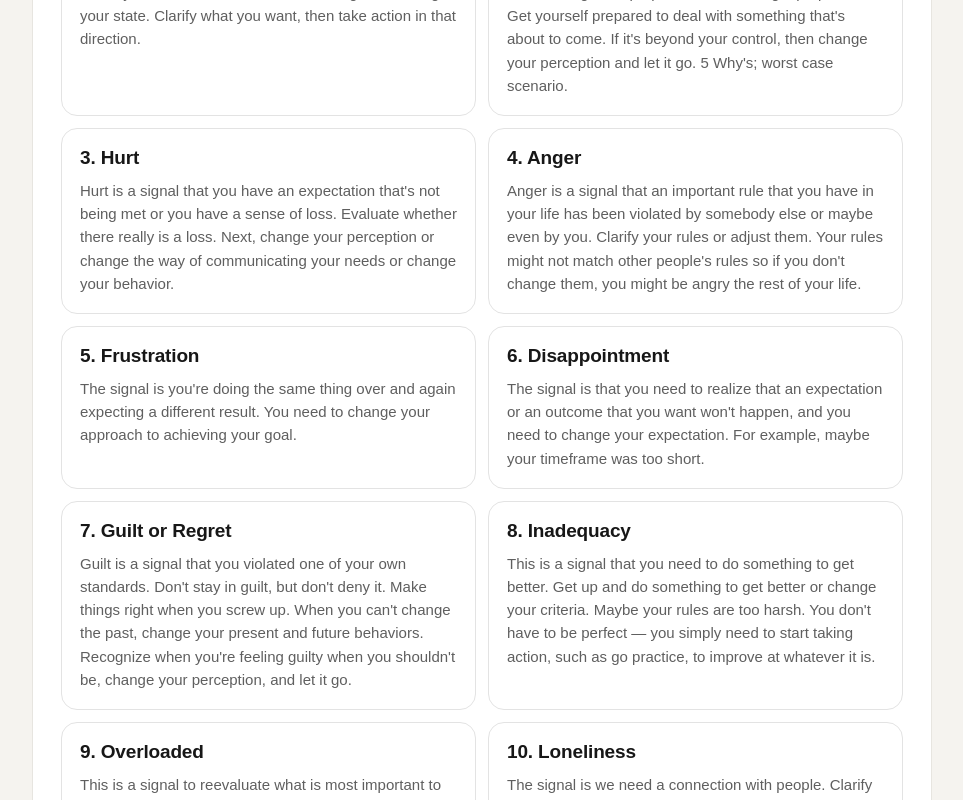
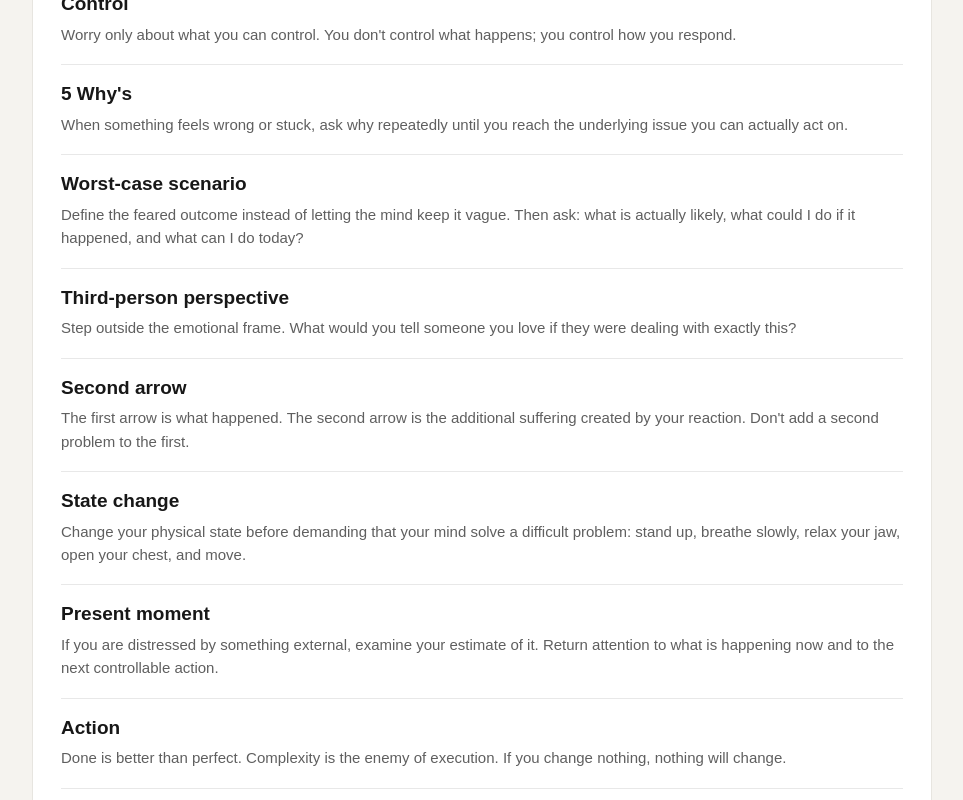
Before and after one commit to n5a5/personal-ai-coach, a Next.js app: page /reference in a window 1280 px wide. Shown: the part 1480-2280 px from the top of the page, without its empty margins (158-1121 px from the left). Built offline with nearby package versions, Linux system fonts and the light colour scheme; no server answers.

Commit message:
Remove duplicate emotional signals from Reference tools

```diff
--- a/app/reference/page.tsx
+++ b/app/reference/page.tsx
@@ -1,17 +1,4 @@
 import Link from "next/link";
-
-const signals = [
-  ["Uncomfortable", "When you feel uncomfortable, this is a signal to change your state. Clarify what you want, then take action in that direction."],
-  ["Fear", "Fear is a signal to prepare ourselves or get prepared. Get yourself prepared to deal with something that's about to come. If it's beyond your control, then change your perception and let it go. 5 Why's; worst case scenario."],
-  ["Hurt", "Hurt is a signal that you have an expectation that's not being met or you have a sense of loss. Evaluate whether there really is a loss. Next, change your perception or change the way of communicating your needs or change your behavior."],
-  ["Anger", "Anger is a signal that an important rule that you have in your life has been violated by somebody else or maybe even by you. Clarify your rules or adjust them. Your rules might not match other people's rules so if you don't change them, you might be angry the rest of your life."],
-  ["Frustration", "The signal is you're doing the same thing over and again expecting a different result. You need to change your approach to achieving your goal."],
-  ["Disappointment", "The signal is that you need to realize that an expectation or an outcome that you want won't happen, and you need to change your expectation. For example, maybe your timeframe was too short."],
-  ["Guilt or Regret", "Guilt is a signal that you violated one of your own standards. Don't stay in guilt, but don't deny it. Make things right when you screw up. When you can't change the past, change your present and future behaviors. Recognize when you're feeling guilty when you shouldn't be, change your perception, and let it go."],
-  ["Inadequacy", "This is a signal that you need to do something to get better. Get up and do something to get better or change your criteria. Maybe your rules are too harsh. You don't have to be perfect — you simply need to start taking action, such as go practice, to improve at whatever it is."],
-  ["Overloaded", "This is a signal to reevaluate what is most important to you in this situation. Distinguish between what is necessary versus what is a desire. Prioritize your list. Make the first one on your list and do something about it. Do something to take control of events instead of letting them control you. The simplest way is to chunk it down, take one thing and act on it."],
-  ["Loneliness", "The signal is we need a connection with people. Clarify what kind of connection you need: basic friendship, somebody to laugh with, somebody to listen to you, etc. Then change your approach or change your perception."],
-];
 
 const tools = [
   ["Separate facts from predictions", "What has actually happened? What am I predicting? What proof would it take to change my mind?"],
@@ -73,7 +60,6 @@ export default function ReferencePage() {
           </div>
         </section>
 
-        <section className="reference-section"><div className="eyebrow">EMOTIONAL SIGNALS</div><h2>What the feeling may be telling you.</h2><p className="section-intro">Feelings are signals, not commands. Identify the signal, clarify what it means, then choose a response.</p><div className="reference-grid">{signals.map(([title, body], i) => <article className="reference-card" key={title}><h3 className="reference-signal-title">{i + 1}. {title}</h3><p>{body}</p></article>)}</div></section>
         <section className="reference-section"><div className="eyebrow">THINKING TOOLS</div><h2>Use these when your mind starts running.</h2><div className="reference-list">{tools.map(([title, body]) => <article className="reference-row" key={title}><h3>{title}</h3><p>{body}</p></article>)}</div></section>
         <section className="reference-section"><div className="eyebrow">QUESTIONS</div><h2>Questions that change the frame.</h2><div className="question-list">{questions.map(q => <div key={q}>{q}</div>)}</div></section>
         <section className="reference-section"><div className="eyebrow">REMINDERS</div><h2>Read one. Then act.</h2><div className="reminder-grid">{reminders.map(q => <div key={q} className="reminder">{q}</div>)}</div></section>
```
